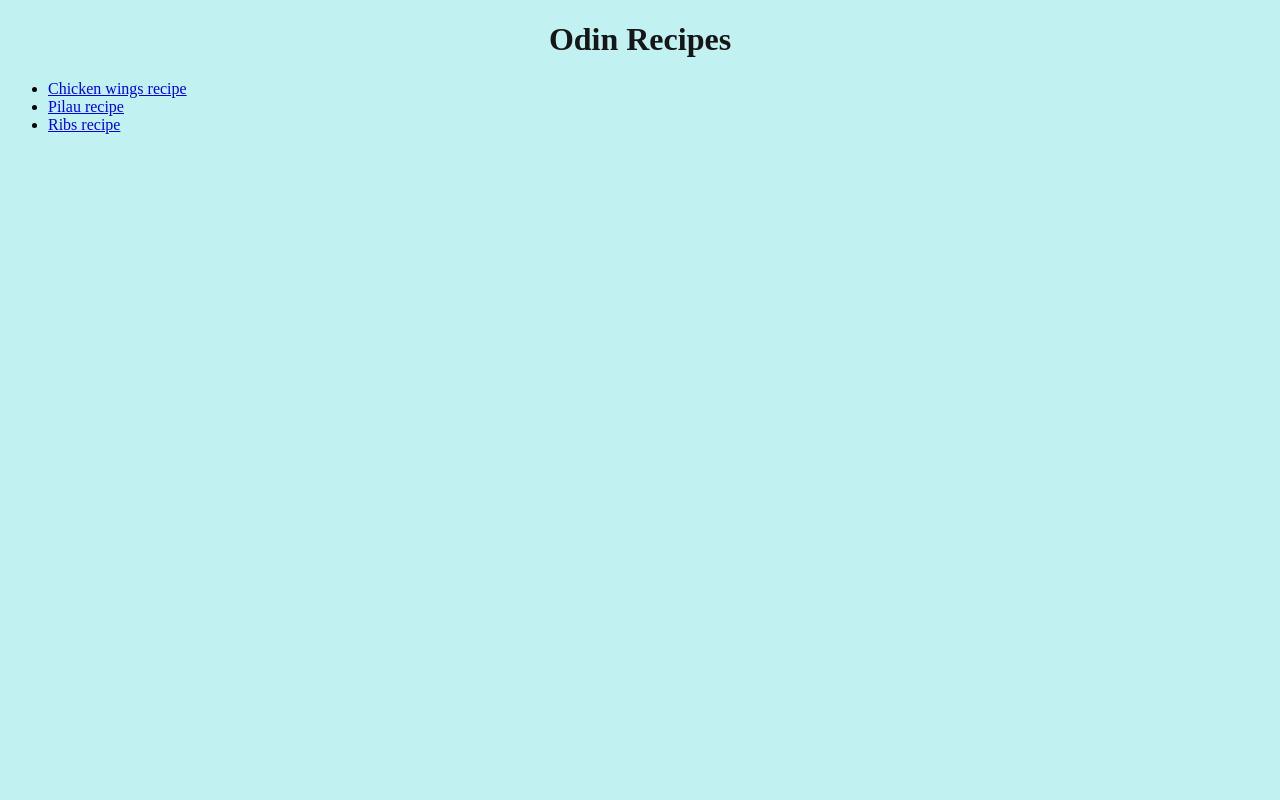
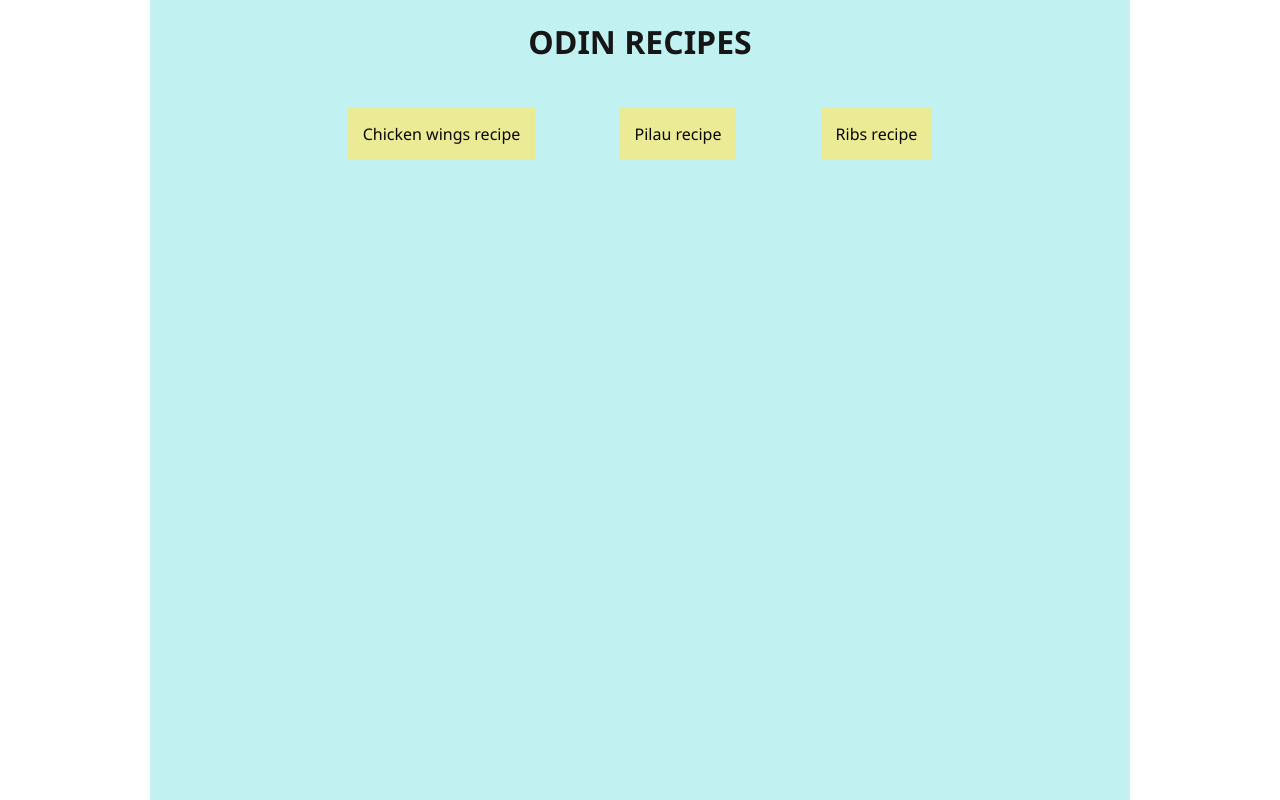
Before and after one commit to bantu46/odin-recipes, a plain HTML site: page index.html in a window 1280 px wide. Drawn offline with Linux system fonts and the light colour scheme.

Commit message:
More CSS added from lessons learned so far

```diff
--- a/css/chicken-wing.css
+++ b/css/chicken-wing.css
@@ -1,8 +1,55 @@
-* {
+html {
+    box-sizing: border-box;
+    font-family: 'Segoe UI', Tahoma, Geneva, Verdana, sans-serif;
+    /* height: 100vh; */
+}
+
+
+*,
+* ::before,
+* ::after {
+    box-sizing: inherit;
+    margin: 0;
+    padding: 0;
+    /* outline: 1px dotted red; */
+}
+
+.container {
+    max-width: 980px;
+    /* height: 100vh; */
+    margin: 0px auto;
     background-color: #f1d6b4;
-    font-family: "Segoe UI", "Helvetica", sans-serif;
 }
+
+img {
+    width: 300px;
+    display: block;
+    margin-left: auto;
+    margin-right: auto;
+    /* width: 50%; */
+}
+
+/* THIS IS NOT A VALID SELECTOR FOR CENTERING THE IMAGE. THE IMAGE IS CENTERED BY THE PRECEDING SELECTOR */
+/* .image-container {
+    display: block;
+    margin-left: auto;
+    margin-right: auto;
+    width: 50%;
+} */
+
 h1 {
     text-align: center;
     color: rgb(22, 22, 22);
 }
+
+h2 {
+    margin-top: 20px;
+    margin-bottom: 20px;
+    margin-left: 15px;
+}
+
+p,
+ul,
+ol {
+    padding: 20px;
+}
--- a/css/pilau.css
+++ b/css/pilau.css
@@ -1,8 +1,38 @@
-* {
-    background-color: hsl(160, 71%, 84%);
-    font-family: "Segoe UI", "Helvetica", sans-serif;
+html {
+    box-sizing: border-box;
+    font-family: 'Segoe UI', Tahoma, Geneva, Verdana, sans-serif;
 }
+
+*,
+* ::before,
+* ::after {
+    box-sizing: inherit;
+    margin: 0;
+    padding: 0;
+}
+
+.container {
+    max-width: 980px;
+    margin: 0px auto;
+    background-color: rgba(240, 187, 177, 0.973);
+    padding: 20px;
+}
+
+img {
+    width: 300px;
+    display: block;
+    margin-left: auto;
+    margin-right: auto;
+}
+
 h1 {
     text-align: center;
     color: rgb(22, 22, 22);
+    margin-bottom: 15px;
 }
+
+h2,
+h3 {
+    margin-top: 20px;
+    margin-bottom: 20px;
+}
--- a/css/ribs.css
+++ b/css/ribs.css
@@ -1,8 +1,38 @@
-* {
-    background-color: rgb(215, 202, 240);
-    font-family: "Segoe UI", "Helvetica", sans-serif;
+html {
+    box-sizing: border-box;
+    font-family: 'Segoe UI', Tahoma, Geneva, Verdana, sans-serif;
 }
+
+*,
+* ::before,
+* ::after {
+    box-sizing: inherit;
+    margin: 0;
+    padding: 0;
+}
+
+.container {
+    max-width: 980px;
+    margin: 0 auto;
+    background-color: rgba(236, 245, 189, 0.795);
+    padding: 20px;
+    height: 100vh;
+}
+
 h1 {
     text-align: center;
     color: rgb(22, 22, 22);
+    margin-bottom: 20px;
 }
+
+img {
+    width: 300px;
+    display: block;
+    margin-right: auto;
+    margin-left: auto;
+}
+
+h2 {
+    margin-top: 20px;
+    margin-bottom: 20px;
+}
--- a/index.html
+++ b/index.html
@@ -7,11 +7,15 @@
         <link rel="stylesheet" href="style.css">
     </head>
     <body>
+        <div class="container">
             <h1>Odin Recipes</h1>
+            <div class="recipe-links">
             <ul>
                 <li><a href="./recipes/chicken-wings.html" target="_blank" rel="noopener noreferrer ">Chicken wings recipe</a></li>
                 <li><a href="./recipes/pilau.html" target="_blank" rel="noopener noreferrer">Pilau recipe</a></li>
                 <li><a href="./recipes/ribs.html" target="_blank" rel="noopener noreferrer">Ribs recipe</a></li>
             </ul>
+            </div>
+        </div>
     </body>
 </html>
--- a/style.css
+++ b/style.css
@@ -1,7 +1,47 @@
-* {
+html {
+    box-sizing: border-box;
+    font-family: 'Segoe UI', Tahoma, Geneva, Verdana, sans-serif;
+    /* border: solid red 1px; */
+}
+
+*,
+*::before,
+*::after {
+    box-sizing: inherit;
+    margin: 0;
+    padding: 0;
+    /* outline: 1px dotted red; */
+}
+
+.container {
+    max-width: 980px;
+    height: 100vh;
+    margin: 0 auto;
     background-color: rgb(193, 241, 241);
 }
+
 h1 {
     text-align: center;
     color: rgb(22, 22, 22);
+    margin-bottom: 20px;
+    padding: 20px;
+    text-transform: uppercase;
 }
+
+li {
+    list-style: none;
+    display: inline-block;
+    margin: 0 20px;
+    padding: 20px;
+}
+
+a {
+    text-decoration: none;
+    background: rgb(235, 235, 149);
+    padding: 15px;
+    color: #070707;
+}
+
+.recipe-links {
+    text-align: center; /* ALIGNS THE LINKS TO THE CENTER OF THE PAGE WITHOUT USING FLEX*/
+}
```
Also changed, not shown: recipes/chicken-wings.html (+5 -1 lines), recipes/pilau.html (+5 -1 lines), recipes/ribs.html (+3 -1 lines). Lines whose indentation alone changed are shown as unchanged.
